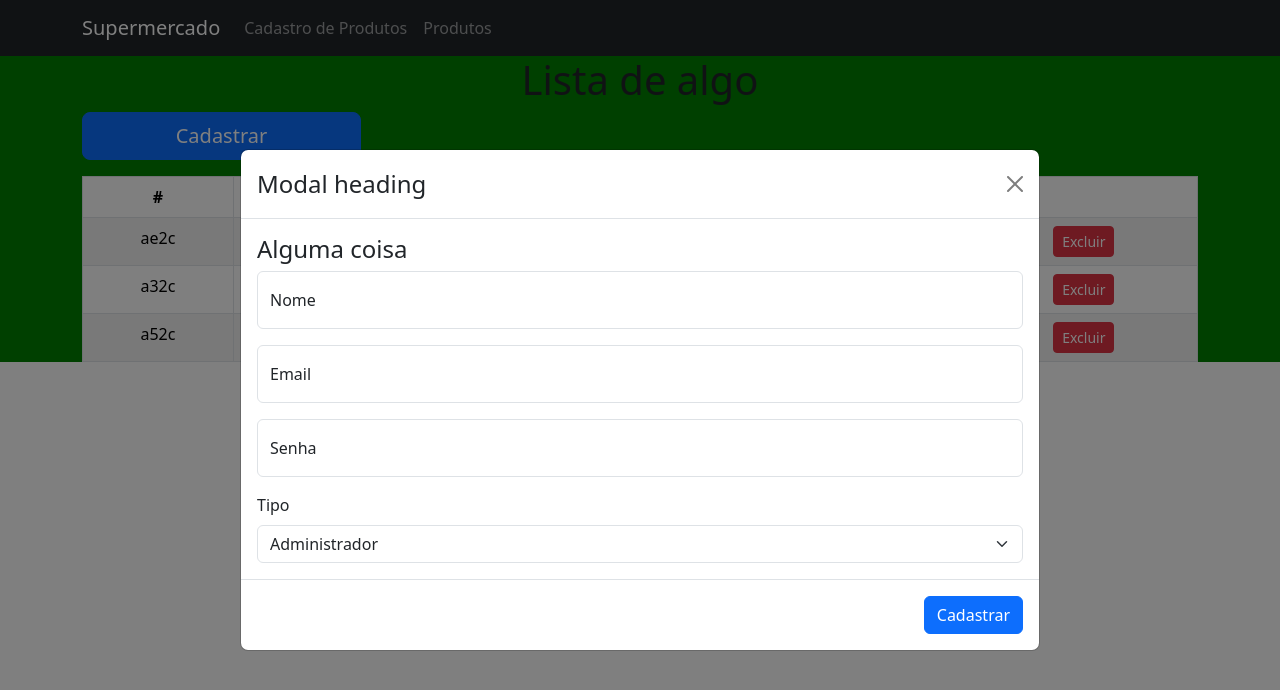
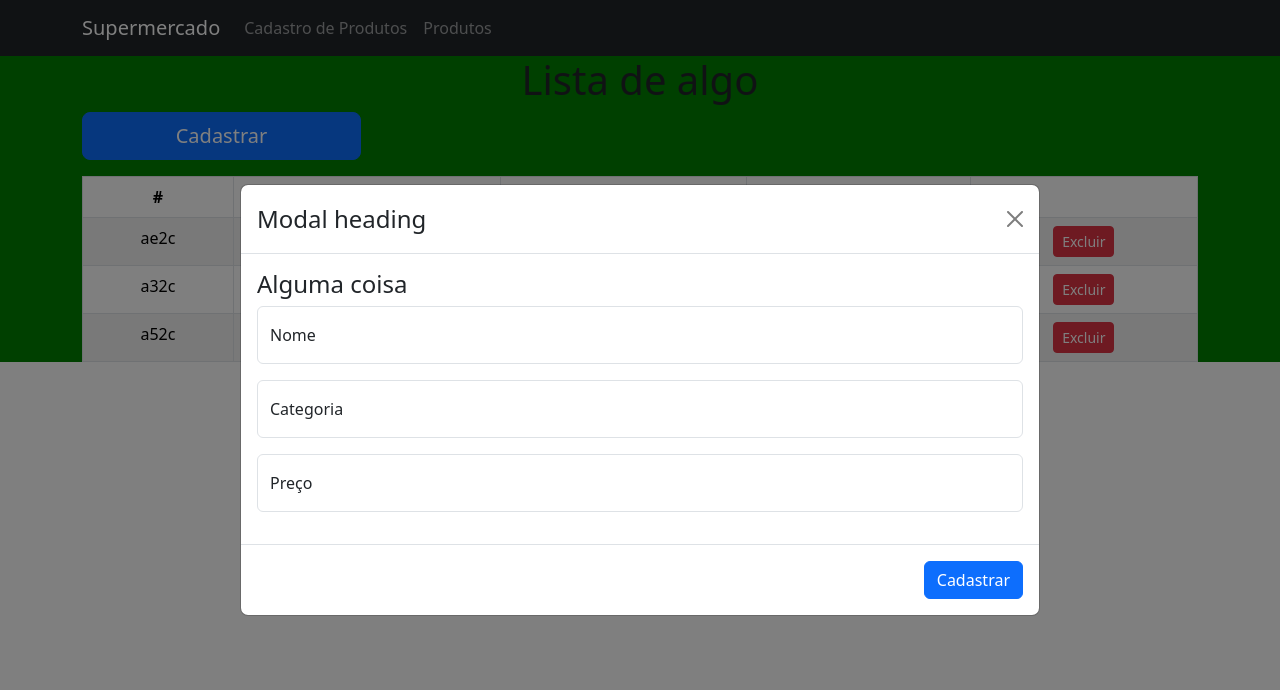
Before and after one commit to PedroIvo19/Prova-PedroIvo, a React (Create React App) app: page /produtos in a window 1280 px wide. Both pictures are taken after a click on the button "Cadastrar". Shown: the top 690 px of the page. Built offline with nearby package versions, Linux system fonts and the light colour scheme; data requests are answered from the project's data file.

Commit message:
Prova Pedro Ivo

```diff
--- a/src/components/ModalCadastrar.jsx
+++ b/src/components/ModalCadastrar.jsx
@@ -12,22 +12,21 @@ const url = "http://localhost:5000/usuarios";
 const ModalCadastrar = (props) => {
 
     const [nome, setNome] = useState("");
-    const [email, setEmail] = useState("");
-    const [senha, setSenha] = useState("");
-    const [tipo, setTipo] = useState("Administrador");
+    const [categoria, setCategoria] = useState("");
+    const [preco, setPreco] = useState("");
 
 
     const handleCadastrar = async () => {
-        if(nome != "" && email != "" && senha != ""){
-            const user = { nome, email, senha, tipo };
+        if(nome != "" && categoria != "" && preco != ""){
+            const user = { nome, categoria, preco};
             const res = await fetch(url, {
                 method: "POST",
                 headers: { "Conten-Type": "application/json" },
                 body: JSON.stringify(user),
         });
         setNome("");
-        setEmail("");
-        setSenha("");
+        setCategoria("");
+        setPreco("");
         alert("Usuário cadastrado com sucesso");
         props.onHide()
     } else {
@@ -72,15 +71,15 @@ const ModalCadastrar = (props) => {
               {/* caixinha do email */}
           <FloatingLabel
             controlId="floatingInputEmail"
-            label="Email"
+            label="Categoria"
             className="mb-3"
           >
             <Form.Control
-              type="email"
+              type="Categoria"
               placeholder="name@example.com"
-              value={email}
+              value={categoria}
               onChange={(e) => {
-                setEmail(e.target.value);
+                setCategoria(e.target.value);
               }}
             />
           </FloatingLabel>
@@ -89,38 +88,18 @@ const ModalCadastrar = (props) => {
            {/* caixinha da senha */}
           <FloatingLabel
             controlId="floatingSenha"
-            label="Senha"
+            label="Preço"
             className="mb-3"
           >
             <Form.Control
-              type="password"
-              placeholder="Password"
-              value={senha}
+              type="preco"
+              placeholder="Preço"
+              value={preco}
               onChange={(e) => {
-                setSenha(e.target.value);
+                setPreco(e.target.value);
               }}
             />
           </FloatingLabel>
-
-
-
-
-
-            {/* caixinha tipo */}
-        <Form.Group  controlId="formGridTipo">
-          <Form.Label>Tipo</Form.Label>
-          <Form.Select
-            value={tipo}
-            onChange={(e) =>{
-                setTipo(e.target.value)
-            }}
-            >
-            <option>Administrador</option>
-            <option>Gerente</option>
-            <option>Funcionário</option>
-          </Form.Select>
-        </Form.Group>
-
 
 
 
```
